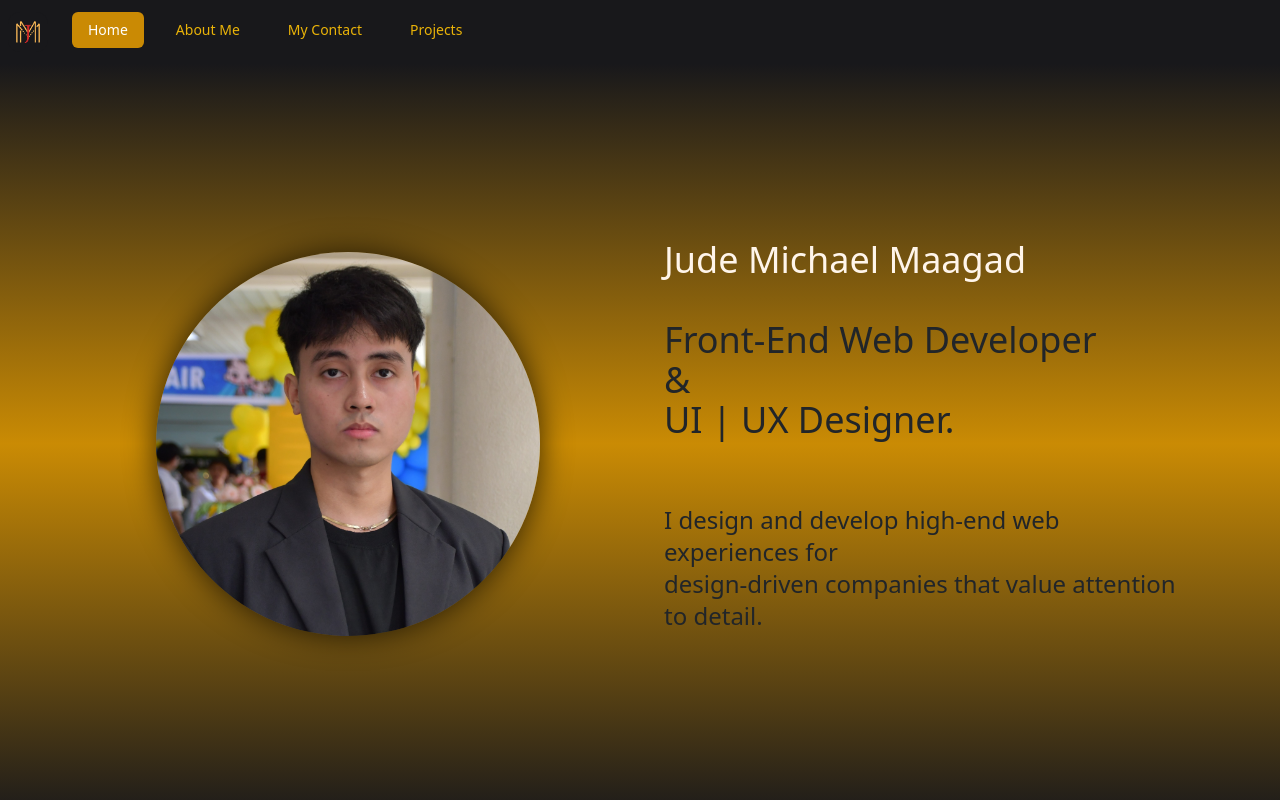
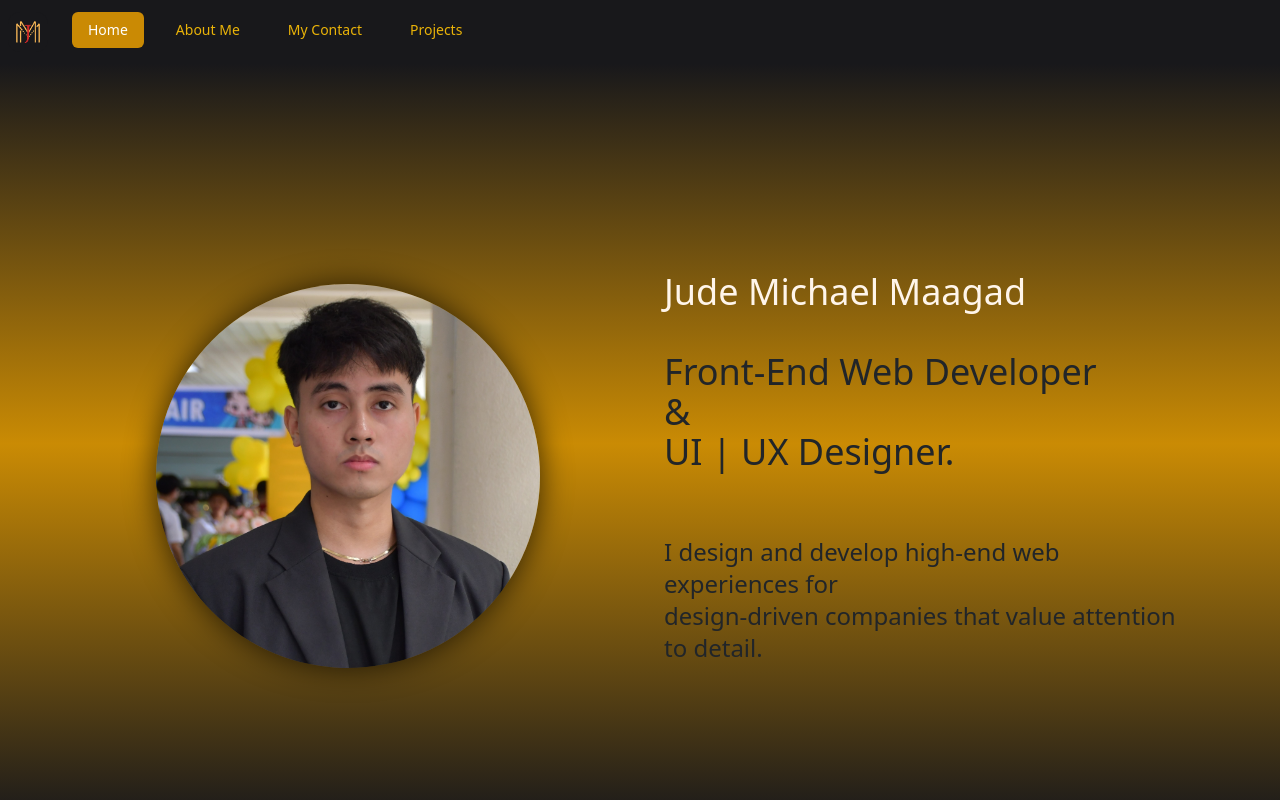
Before and after one commit to MaagadJM/Maagad-Jude-Portfolio, a React (Vite) app: page /#/ in a window 1280 px wide. Shown: the top 800 px of the page. Built offline with nearby package versions, Linux system fonts and the light colour scheme.

Commit message:
changed the white space problem using padding top

```diff
--- a/src/components/pages/Home/Home.jsx
+++ b/src/components/pages/Home/Home.jsx
@@ -65,7 +65,9 @@ function Home({ setActiveLink }) {
         className="h-[92vh] xl:h-[95vh] w-screen content-center"
         // style={{ transform: `translateY(${offsetY * 0.8}px)` }}
       >
-        <section className="grid lg:grid-cols-2 relative lg:mx-20 gap-x-12 xxs:gap-y-10 sm:gap-y-0 ">
+        <section
+          className="grid lg:grid-cols-2 relative lg:mx-20 pt-16 gap-x-12 xxs:gap-y-10 sm:gap-y-0 "
+        >
           <section
             data-aos="fade-up"
             data-aos-delay="500"
@@ -164,7 +166,7 @@ function Home({ setActiveLink }) {
       >
         <Slider /> */}
 
-      {/* <div className="container">
+        {/* <div className="container">
         <div className="card mt-4">
           <div className="card-body">
             <h2>Home Page</h2>
@@ -172,7 +174,7 @@ function Home({ setActiveLink }) {
         </div>
        </div> */}
 
-      {/* <section className="section">
+        {/* <section className="section">
           <div className="container">
             <div className="row">
               <div className="col-md-12 text-center">
```
